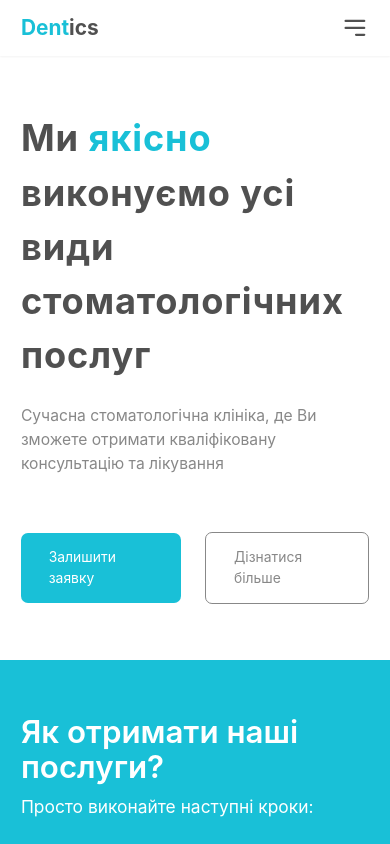
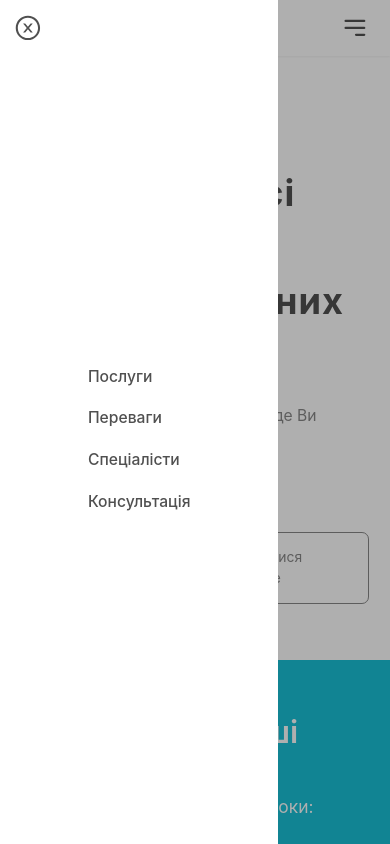
Before and after one commit to A606A/dentics-landing, a Next.js app: page / in a window 390 px wide. Both pictures are taken after a click on the button 355 px from the left and 27 px from the top of the page. Shown: the top 844 px of the page. Built offline with nearby package versions, Linux system fonts and the light colour scheme.

Commit message:
add mobile menu

```diff
--- a/package.json
+++ b/package.json
@@ -18,6 +18,7 @@
     "next": "13.2.4",
     "react": "18.2.0",
     "react-dom": "18.2.0",
+    "react-focus-lock": "^2.9.4",
     "react-icons": "^4.8.0",
     "react-slick": "^0.29.0",
     "slick-carousel": "^1.8.1",
--- a/src/components/Header.tsx
+++ b/src/components/Header.tsx
@@ -1,3 +1,5 @@
+"use client"
+
 import HeaderInfo from "./HeaderInfo";
 import Wrapper from "./Wrapper";
 import { BsTelephone, BsClock } from "react-icons/bs";
@@ -5,8 +7,19 @@ import { GoLocation } from "react-icons/go";
 import Link from "next/link";
 import ButtonLink from "./ButtonLink";
 import { HiOutlineMenuAlt3 } from "react-icons/hi";
+import { useState, useRef } from "react";
+import MobileMenu from "./MobileMenu";
+import useLockBodyScroll from "@/hooks/useLockBodyScroll";
 
-const Header = () => (
+const Header = () => {
+	const [menuIsOpen, setMenuIsOpen] = useState<boolean>(false);
+	const menuRef = useRef<HTMLElement>(null);
+
+	const toggleMenu = () => setMenuIsOpen(!menuIsOpen);
+
+	useLockBodyScroll(menuIsOpen);
+
+	return (
 		<header className="w-full bg-white shadow-sm">
 			<div className="w-full py-2 border-b border-[#88888830] hidden sm:block">
 				<Wrapper className="flex items-center gap-4 text-xs text-secondary font-medium">
@@ -18,7 +31,10 @@ const Header = () => (
 			</div>
 			<div className="w-full py-4">
 				<Wrapper className="flex items-center justify-between">
-				<Link className="text-2xl font-bold transition hover:opacity-80" href="/">
+					<Link
+						className="text-2xl font-bold transition hover:opacity-80"
+						href="/"
+					>
 						<span className="text-accent">Dent</span>ics
 					</Link>
 					<div className="hidden md:flex items-center gap-7 text-sm font-medium">
@@ -35,12 +51,14 @@ const Header = () => (
 							Консультація
 						</ButtonLink>
 					</div>
-				<button className="md:hidden block">
+					<button className="md:hidden block" onClick={toggleMenu}>
 						<HiOutlineMenuAlt3 className="w-8 h-8" />
 					</button>
 				</Wrapper>
 			</div>
+			<MobileMenu isOpen={menuIsOpen} onCloseClick={toggleMenu} menuRef={menuRef} />
 		</header>
 	);
+};
 
 export default Header;
--- /dev/null
+++ b/src/components/MobileMenu.tsx
@@ -0,0 +1,71 @@
+import { MouseEventHandler } from "react";
+import FocusLock from "react-focus-lock";
+import { AiOutlineCloseCircle } from "react-icons/ai";
+import { Ref } from "react";
+import twclsx from "@/utils/twclsx";
+import Link from "next/link";
+
+interface IProps {
+	isOpen: boolean;
+	onCloseClick: MouseEventHandler<HTMLElement>;
+	menuRef: Ref<HTMLElement>;
+}
+
+const MobileMenu = ({ isOpen = false, onCloseClick, menuRef }: IProps) => (
+	<div
+		className={twclsx(
+			"fixed top-0 left-0 w-screen h-screen flex z-50 bg-[#00000050]",
+			isOpen ? "visible" : "invisible"
+		)}
+	>
+		<FocusLock
+			className={twclsx(
+				"relative h-full w-full max-w-xs flex pt-10 bg-white transition duration-300",
+				isOpen ? "translate-x-0" : "-translate-x-full"
+			)}
+			disabled={!isOpen}
+			autoFocus
+			returnFocus
+			ref={menuRef}
+		>
+			<button
+				className="absolute top-4 left-4 flex justify-center items-center rounded-full transition hover:opacity-80"
+				onClick={onCloseClick}
+			>
+				<AiOutlineCloseCircle className="w-8 h-8" />
+			</button>
+			<nav className="m-auto flex flex-col items-start text-lg font-medium gap-5">
+				<Link
+					className="transition hover:text-accent"
+					href="#services"
+					onClick={onCloseClick}
+				>
+					Послуги
+				</Link>
+				<Link
+					className="transition hover:text-accent"
+					href="#benefits"
+					onClick={onCloseClick}
+				>
+					Переваги
+				</Link>
+				<Link
+					className="transition hover:text-accent"
+					href="#team"
+					onClick={onCloseClick}
+				>
+					Спеціалісти
+				</Link>
+				<Link
+					className="transition hover:text-accent"
+					href="#booking"
+					onClick={onCloseClick}
+				>
+					Консультація
+				</Link>
+			</nav>
+		</FocusLock>
+	</div>
+);
+
+export default MobileMenu;
--- /dev/null
+++ b/src/hooks/useLockBodyScroll.tsx
@@ -0,0 +1,11 @@
+import { useLayoutEffect } from "react";
+
+const useLockBodyScroll = (locked: boolean) => {
+	useLayoutEffect(() => {
+		const overflowY = locked ? "hidden" : "scroll";
+
+		document.body.style.overflowY = overflowY;
+	}, [locked]);
+};
+
+export default useLockBodyScroll;
```
Also changed, not shown: 1 other file (tests, documents, lock files or other folders). Lines whose indentation alone changed are shown as unchanged.
